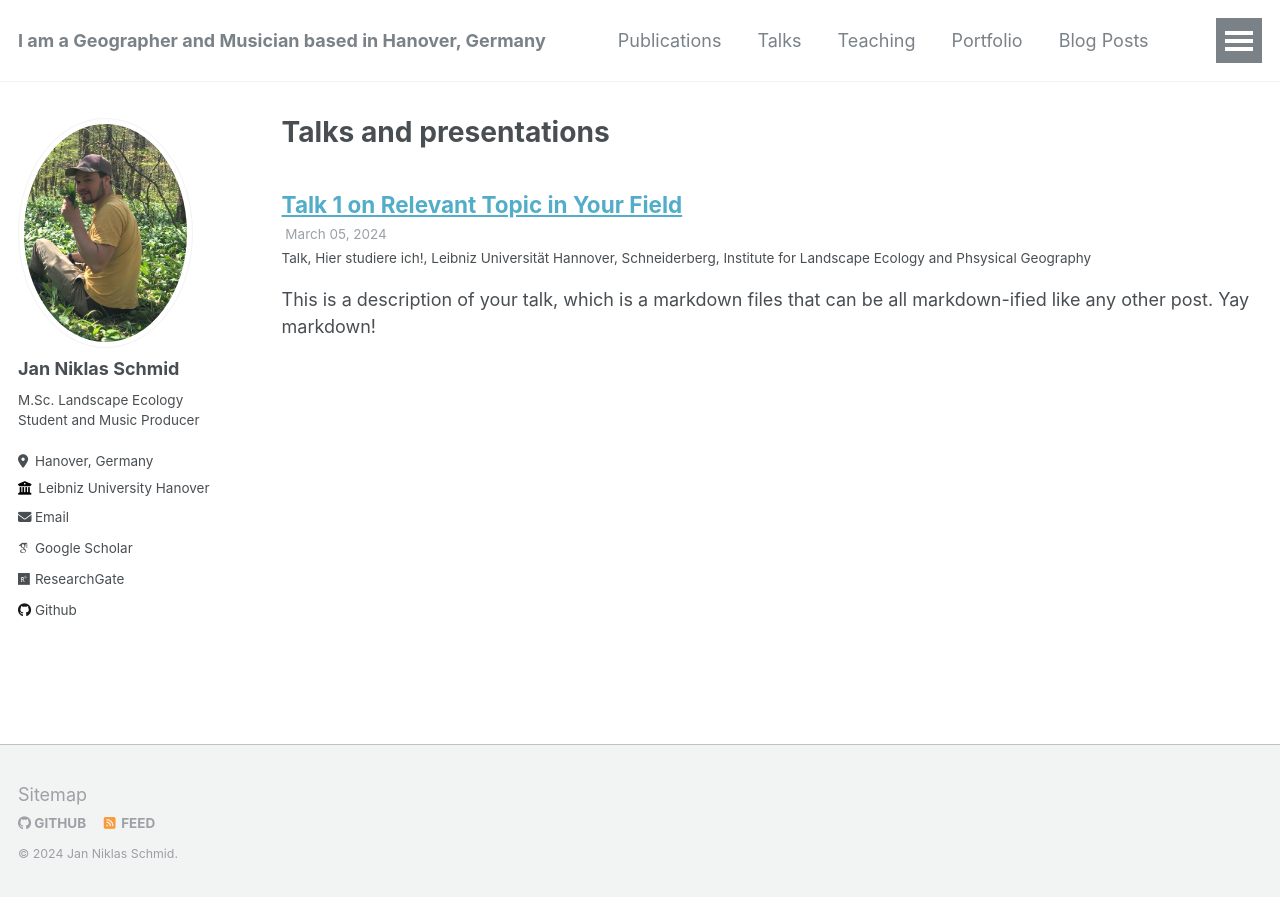
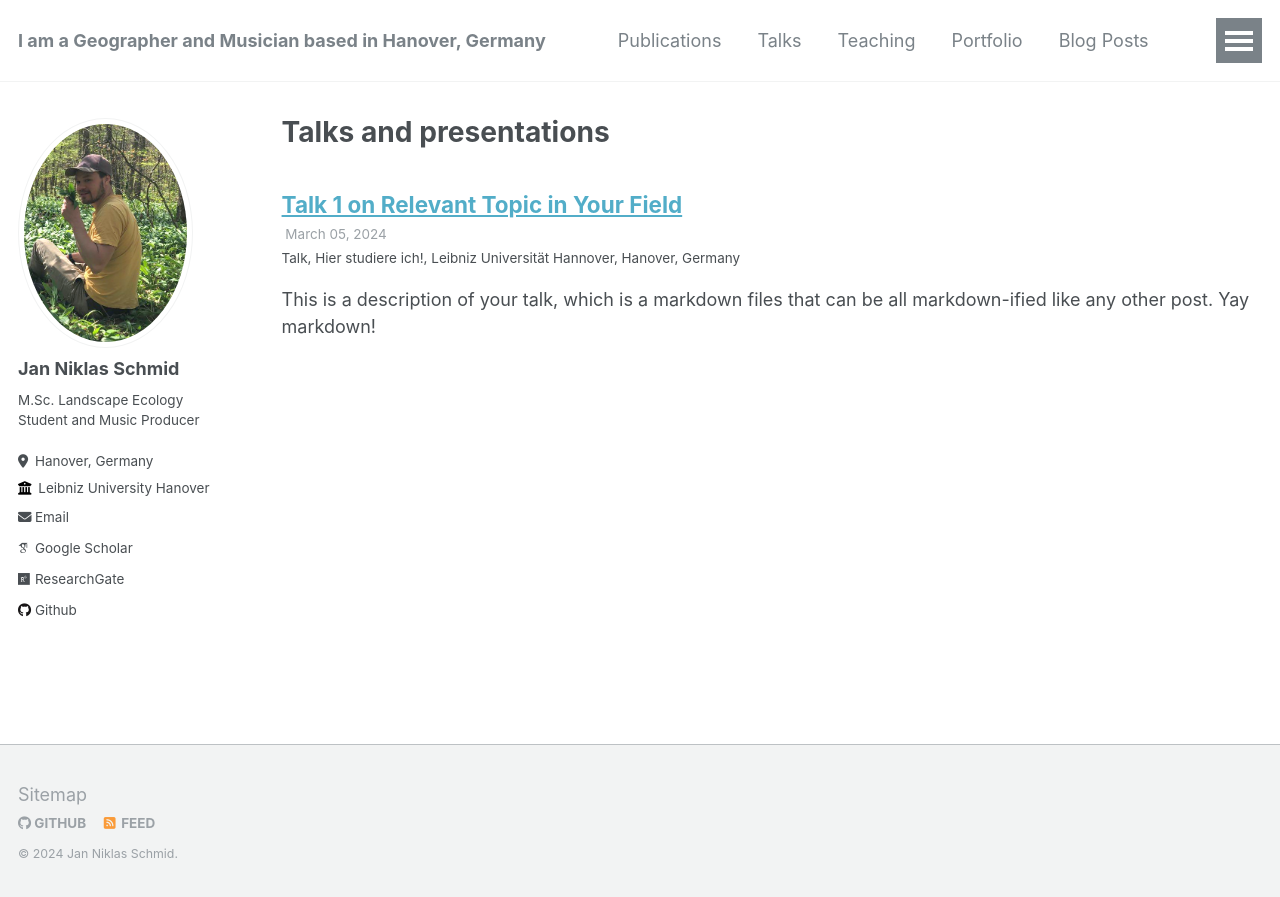
Before and after one commit to jnschmd44/jnschmd44.github.io, a Jekyll site: the page built from _pages/talks.html, in a window 1280 px wide. Shown: the top 897 px of the page. Built offline with Jekyll 4.4.1, drawn with Linux system fonts in a browser that asks for light colours; some web fonts are replaced.

Commit message:
Update 2024-03-05-talk-1.md

```diff
--- a/_talks/2024-03-05-talk-1.md
+++ b/_talks/2024-03-05-talk-1.md
@@ -5,7 +5,7 @@ type: "Talk"
 permalink: /talks/2024-03-05-talk-1
 venue: "Hier studiere ich!"
 date: 2024-03-05
-location: "Leibniz Universität Hannover, Schneiderberg, Institute for Landscape Ecology and Phsysical Geography"
+location: "Leibniz Universität Hannover, Hanover, Germany"
 ---
 
 This is a description of your talk, which is a markdown files that can be all markdown-ified like any other post. Yay markdown!
```
